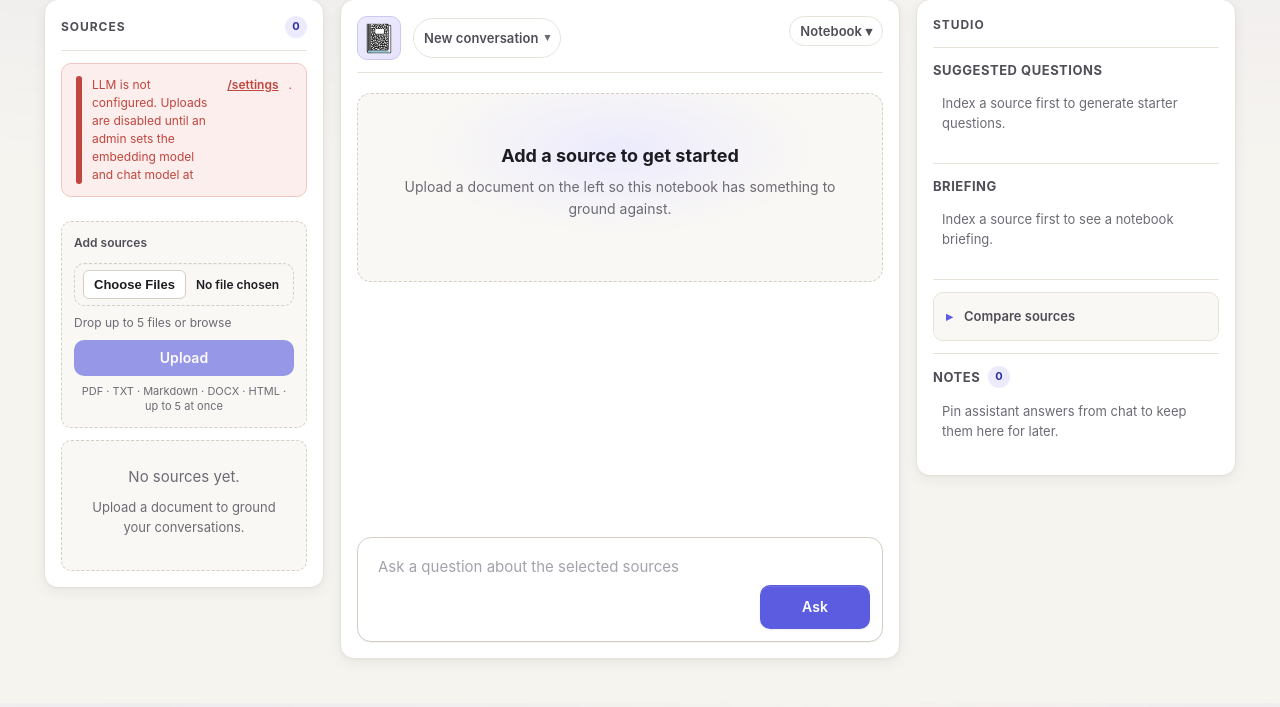
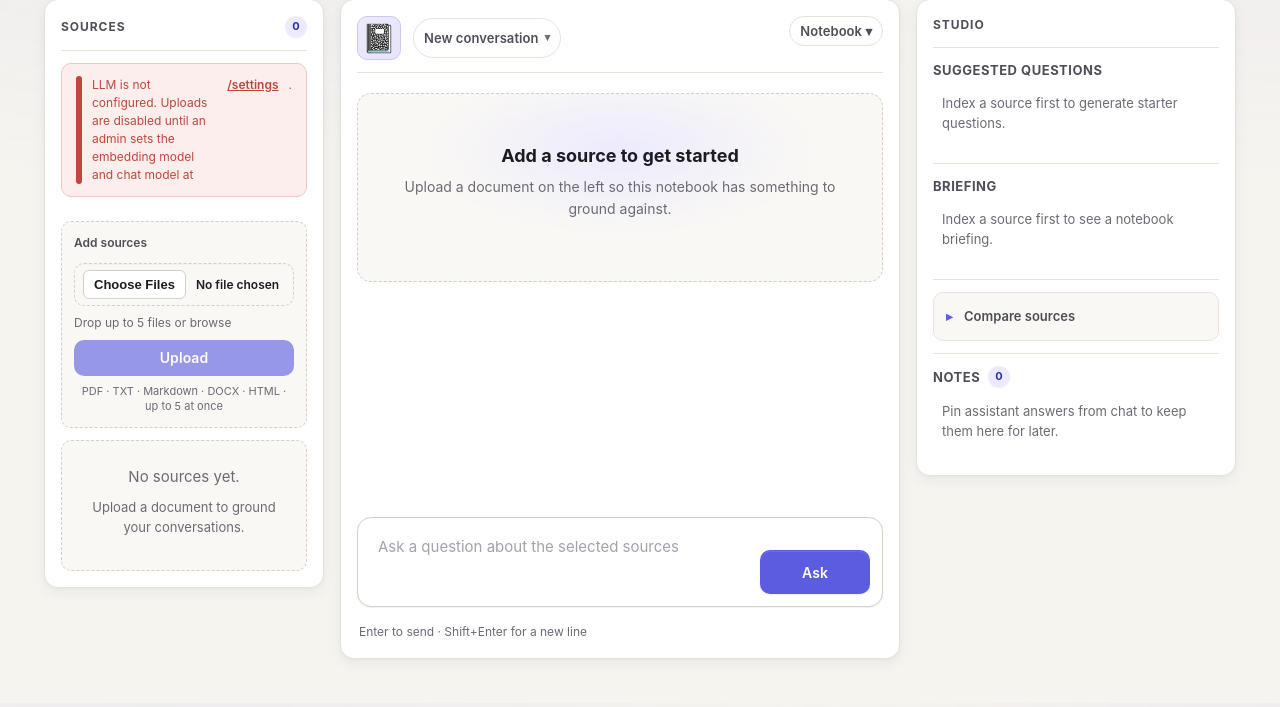
Before and after one commit to hojatw/rag-notebook, a FastAPI app: template app/templates/notebook.html in a window 1280 px wide. Shown: the part 97-804 px from the top of the page. Run offline with FastAPI, Linux system fonts and the light colour scheme; the template is opened without the code that fills it, so the values that code supplies are empty; parts of the project's set-up code (start-up, migrations or seed data) failed here and were passed over; some libraries are stand-ins or nearby versions.

Commit message:
feat(chat-input): Enter to send, Shift+Enter newline, IME-safe, auto-grow (#27)
Bring the chat question box in line with standard LLM chatbots (frontend only).

- Enter submits via form.requestSubmit() (keeps source_ids injection, the
  loading lock, and the thinking bubble); Shift+Enter inserts a newline.
- IME-safe: an Enter that confirms a CJK candidate never submits — guarded by
  compositionstart/end tracking plus event.isComposing / keyCode 229.
- Ignore blank / whitespace-only submits.
- Auto-growing textarea: height follows content up to ~200px, then scrolls;
  shrinks back when cleared.
- Hint line "Enter to send · Shift+Enter for a new line".
- autofocus the box when a conversation is active, so the cursor is ready for
  the next question after a redirect.

Also fixes an auto-grow glitch: the row's `align-items: stretch` made the
`height:auto` measurement misread, intermittently leaving the empty box at the
200px cap — the textarea now opts out with `align-self: start`.

Verified in-browser: Enter/Shift+Enter/IME(both guards)/blank/auto-grow/cap/
shrink all correct, no console errors; test_ui passes (template unchanged in
behavior). No backend changes.

Co-authored-by: Philip <philip.liang@geminidata.com>
Co-authored-by: Claude Opus 4.8 <noreply@anthropic.com>

```diff
--- a/app/static/app.js
+++ b/app/static/app.js
@@ -45,6 +45,44 @@ function bindAll(root) {
   renderMarkdown(root);
   bindSuggestionFill(root);
   bindAskFormThinkingBubble(root);
+  bindChatInput(root);
+}
+
+// ---- Chat input: Enter-to-send, Shift+Enter newline, IME-safe, auto-grow --
+// Standard chatbot input behaviour. CRITICAL for CJK: Enter that confirms an
+// IME candidate must NOT submit — guarded via composition tracking +
+// isComposing/keyCode 229. Submit goes through requestSubmit() so the existing
+// submit handlers (source_ids injection, loading lock, thinking bubble) all run.
+function bindChatInput(root) {
+  const MAX_GROW_PX = 200; // ~8 lines, then the textarea scrolls internally
+  bindOnce(root, "textarea#question-input", "chatinput", (textarea) => {
+    const form = textarea.closest("form.ask-form");
+    if (!form) return;
+
+    let composing = false;
+    textarea.addEventListener("compositionstart", () => { composing = true; });
+    textarea.addEventListener("compositionend", () => { composing = false; });
+
+    textarea.addEventListener("keydown", (event) => {
+      if (event.key !== "Enter") return;
+      // Mid-IME-composition Enter only confirms the candidate — never submit.
+      if (composing || event.isComposing || event.keyCode === 229) return;
+      // Shift+Enter keeps the default newline.
+      if (event.shiftKey) return;
+      event.preventDefault();
+      if (!textarea.value.trim()) return; // ignore blank / whitespace-only
+      if (typeof form.requestSubmit === "function") form.requestSubmit();
+      else form.submit();
+    });
+
+    // Grow with content up to MAX_GROW_PX, then overflow scrolls (see CSS).
+    const autogrow = () => {
+      textarea.style.height = "auto";
+      textarea.style.height = Math.min(textarea.scrollHeight, MAX_GROW_PX) + "px";
+    };
+    textarea.addEventListener("input", autogrow);
+    autogrow();
+  });
 }
 
 // Optimistic "thinking" placeholder inside the chat pane. The ask form does
--- a/app/static/style.css
+++ b/app/static/style.css
@@ -1448,6 +1448,13 @@ legend {
   box-shadow: none;
   resize: none;
   min-height: 64px;
+  /* JS auto-grows height up to this cap (see bindChatInput), then scrolls. */
+  max-height: 200px;
+  overflow-y: auto;
+  /* Opt out of the grid's align-items: stretch so the JS `height:auto`
+     measurement reflects true content height (stretch makes scrollHeight
+     misread, intermittently leaving the empty box at the 200px cap). */
+  align-self: start;
 }
 
 .question-row textarea:focus { box-shadow: none; }
@@ -1455,6 +1462,12 @@ legend {
 .question-row button {
   align-self: end;
   height: 44px;
+}
+
+.ask-hint {
+  margin: 4px 2px 0;
+  font-size: 12px;
+  color: var(--muted);
 }
 
 /* ---------------------------------------------------------------- settings */
--- a/app/templates/notebook.html
+++ b/app/templates/notebook.html
@@ -263,12 +263,14 @@
       {% if conversation %}<input type="hidden" name="conversation_id" value="{{ conversation.id }}">{% endif %}
 
       <div class="question-row">
-        <textarea name="question" rows="3"
+        <textarea name="question" rows="2"
                   id="question-input"
                   placeholder="Ask a question about the selected sources"
+                  {% if conversation %}autofocus{% endif %}
                   required></textarea>
         <button type="submit" data-loading-text="Asking...">Ask</button>
       </div>
+      <p class="ask-hint" aria-hidden="true">Enter to send · Shift+Enter for a new line</p>
     </form>
   </section>
 
```
